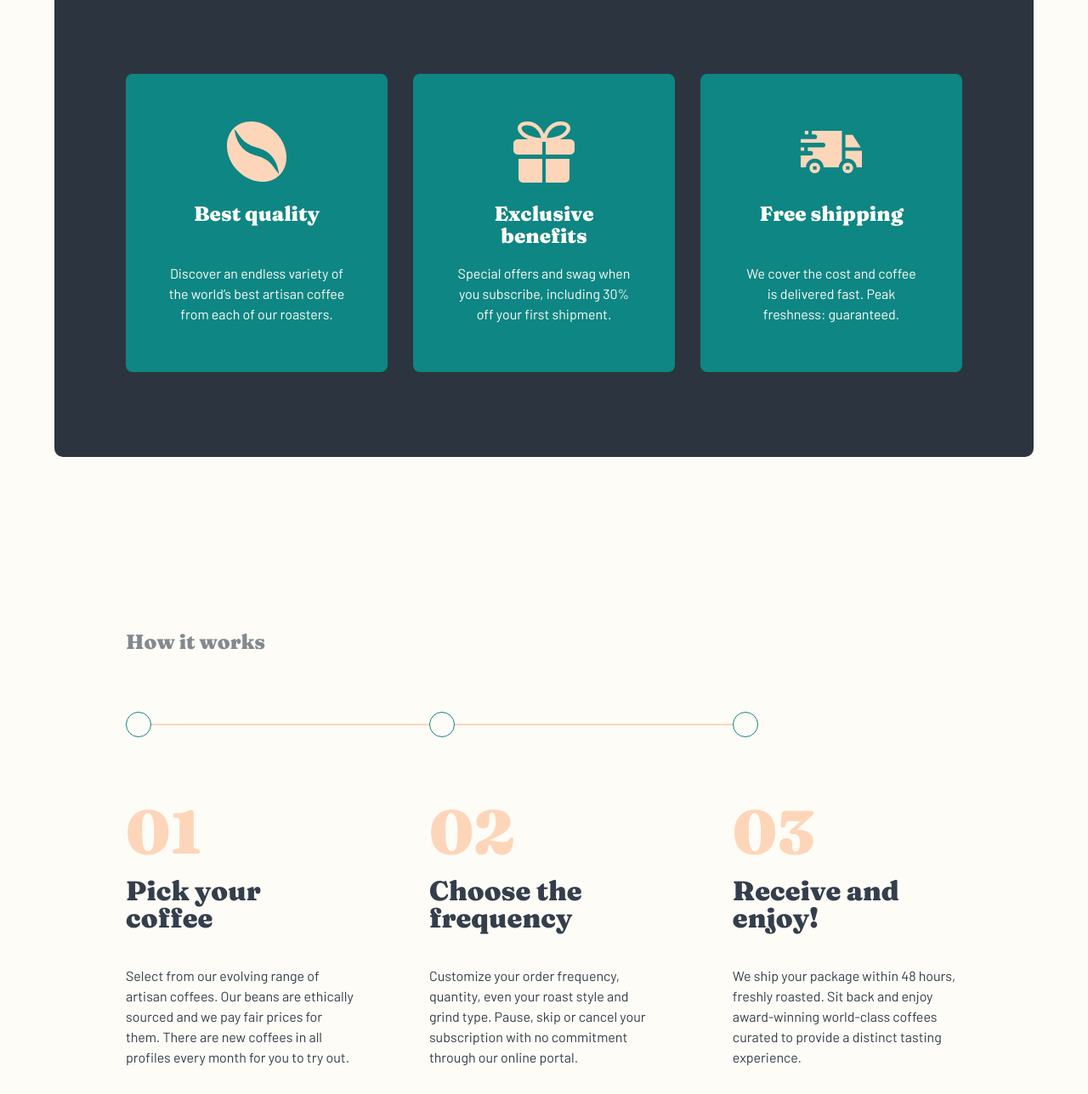
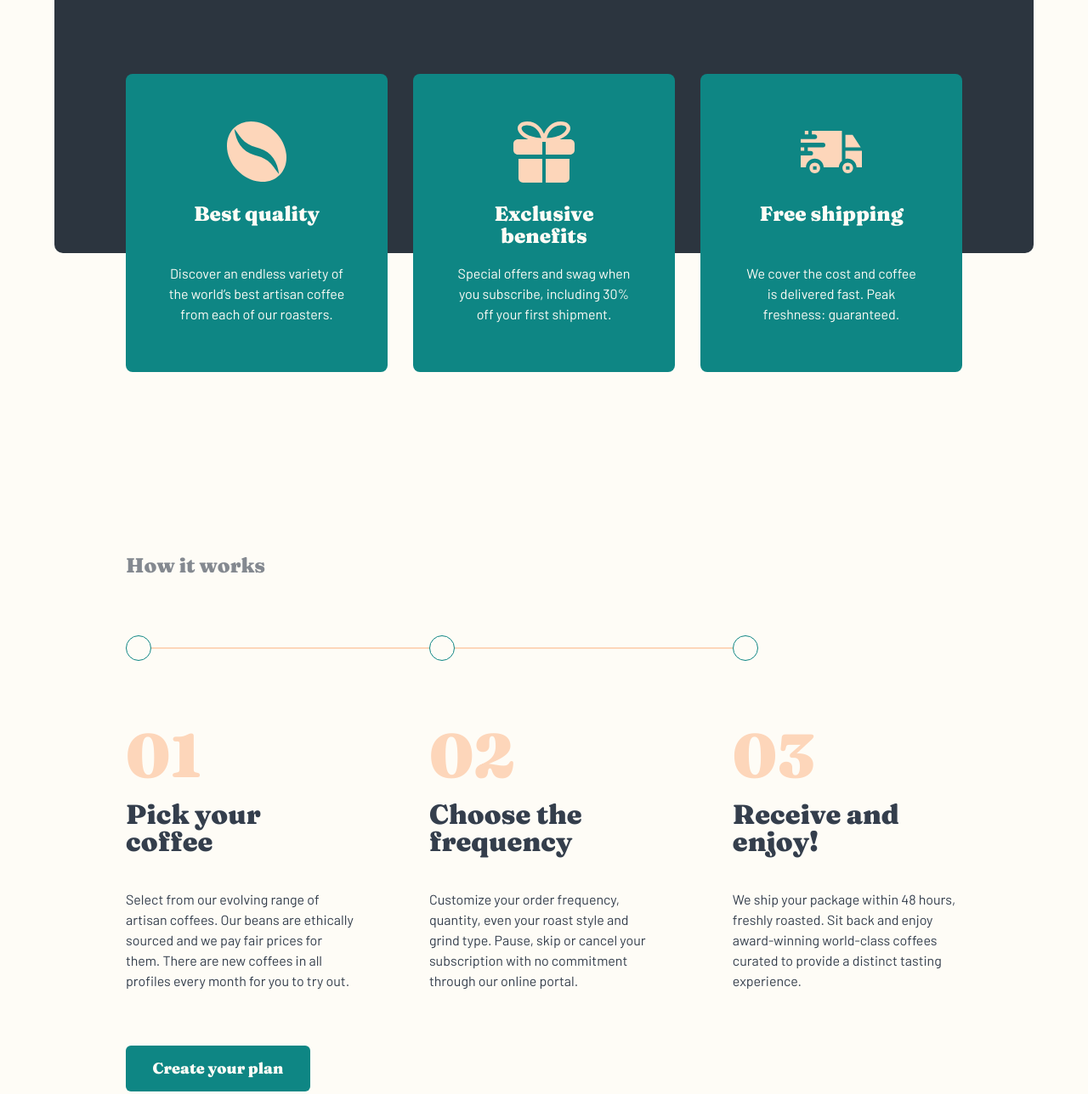
Before and after one commit to karolbanat/coffeeroasters-subscription-site, a website: page index.html in a window 1280 px wide. Shown: the part 1669-2957 px from the top of the page at 85% size. Drawn offline with Linux system fonts and the light colour scheme.

Commit message:
Cards "overflow"

```diff
--- a/src/sass/base/_root.scss
+++ b/src/sass/base/_root.scss
@@ -61,4 +61,15 @@
 	@each $radius, $value in variables.$border-radius {
 		--borr-#{$radius}: #{$value};
 	}
+
+	/* spacing */
+	--reasons-overflow-spacer: 50rem;
+
+	@include mixins.mq(medium) {
+		--reasons-overflow-spacer: 30rem;
+	}
+
+	@include mixins.mq(large) {
+		--reasons-overflow-spacer: 15rem;
+	}
 }
--- a/src/sass/components/_plan-steps.scss
+++ b/src/sass/components/_plan-steps.scss
@@ -2,8 +2,9 @@
 
 .plan-steps {
 	--min-padding: 12rem;
-	--max-padding: 20rem;
+	--max-padding: calc(20rem);
 	padding-block: clamp(var(--min-padding), 18.75vw, var(--max-padding));
+	margin-top: var(--reasons-overflow-spacer);
 
 	&__heading {
 		color: var(--clr-neutral-500);
--- a/src/sass/components/_reasons.scss
+++ b/src/sass/components/_reasons.scss
@@ -7,6 +7,7 @@
 		--min-padding-block: 6.4rem;
 		--max-padding-block: 10rem;
 		padding-block: clamp(var(--min-padding-block), 12vw, var(--max-padding-block));
+		padding-bottom: 01rem;
 	}
 
 	&__header {
@@ -14,4 +15,8 @@
 		--max-margin-bottom: 9rem;
 		margin-bottom: clamp(var(--min-margin-bottom), 8vw, var(--max-margin-bottom));
 	}
+
+	&__cards {
+		margin-bottom: calc(var(--reasons-overflow-spacer) * -1);
+	}
 }
```
Also changed, not shown: dist/css/main.min.css.
